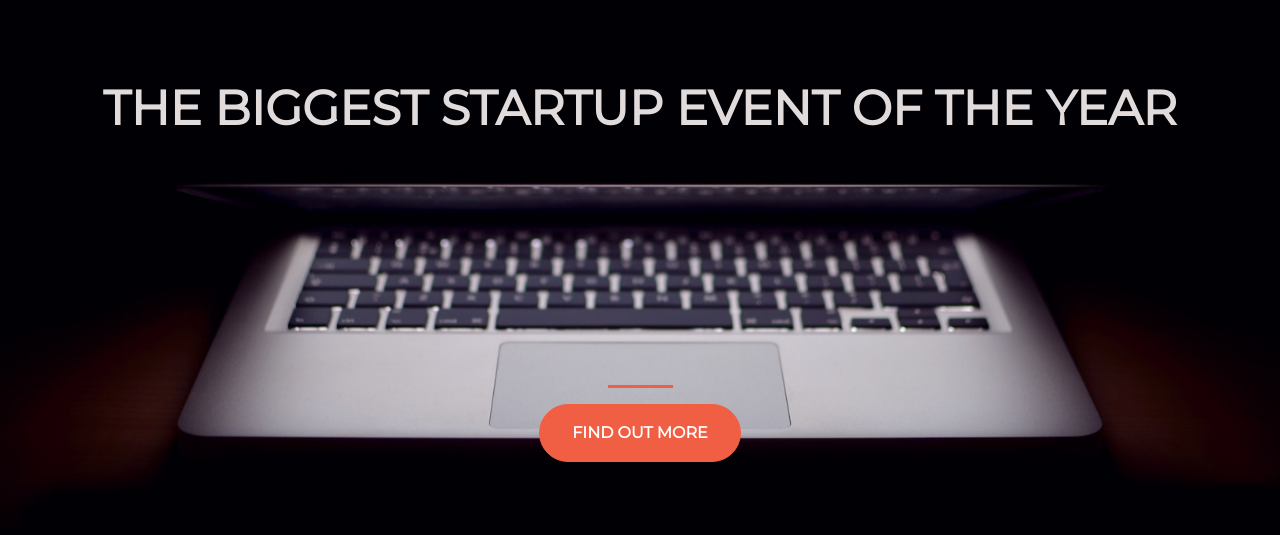
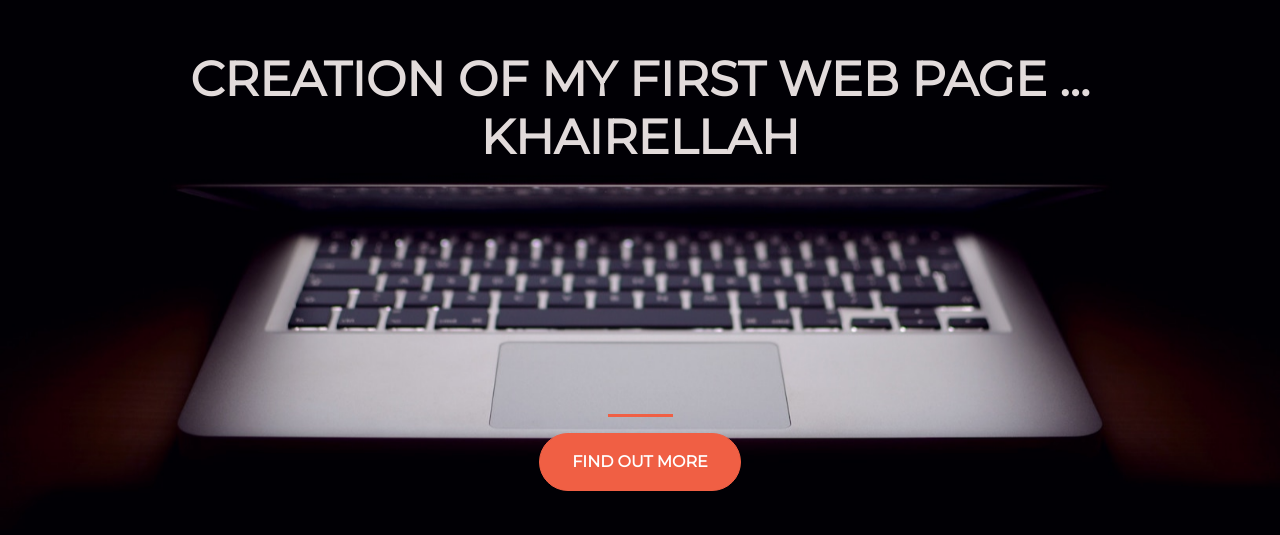
Before and after one commit to khairellah/khairellah.github.io, a plain HTML site: page index.html in a window 1280 px wide. Shown: the part 129-664 px from the top of the page. Drawn offline with nearby package versions, Linux system fonts and the light colour scheme.

Commit message:
Changing title

```diff
--- a/index.html
+++ b/index.html
@@ -22,7 +22,7 @@
       <div class="row">
         <header class="text-center col-12">
           <h1 class="text-uppercase">
-            <strong>The biggest startup event of the year</strong>
+            <strong>creation of my first web page ... khairellah</strong>
           </h1>
         </header>
         <div class="buffer col-12"></div>
```
